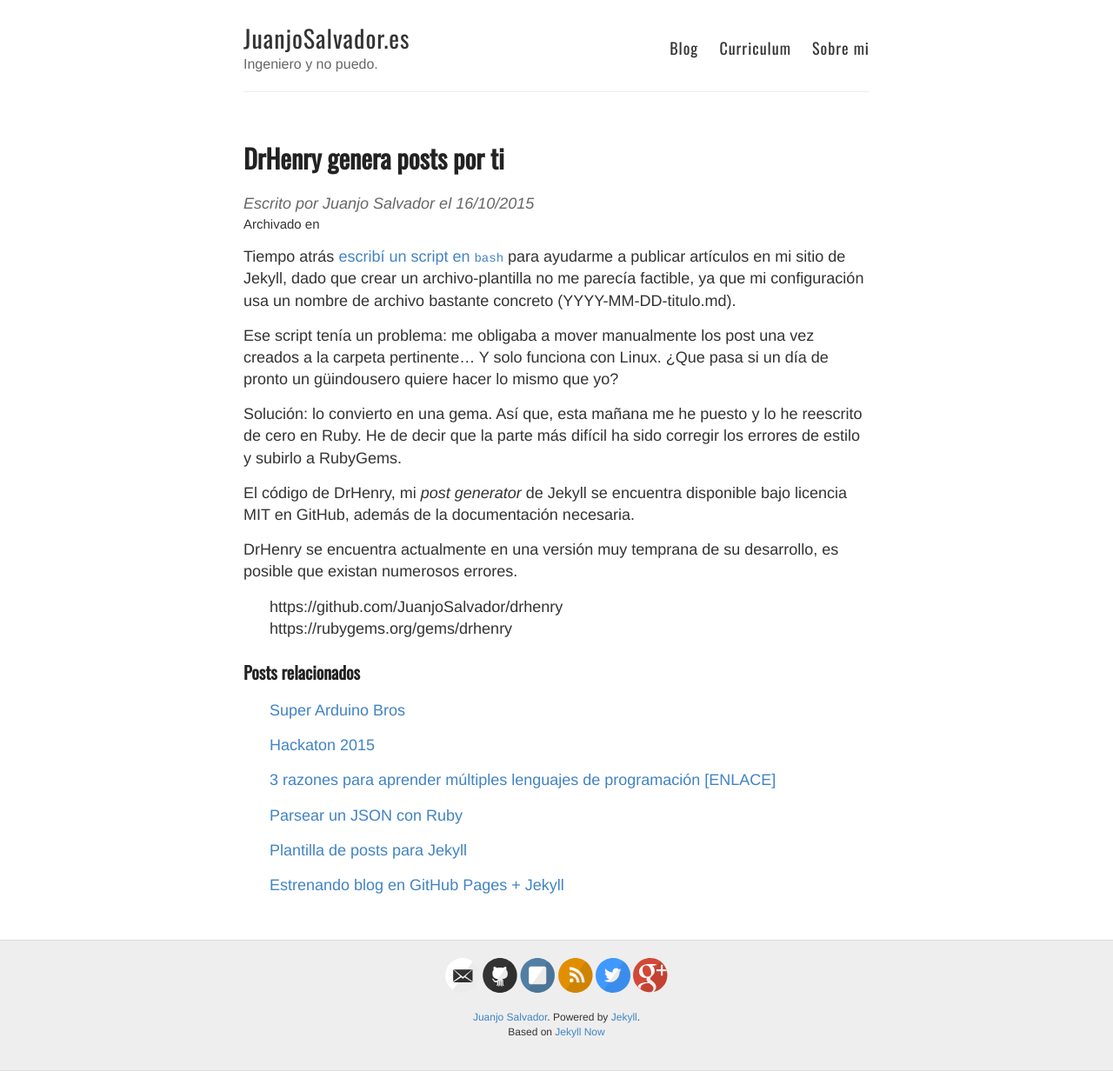
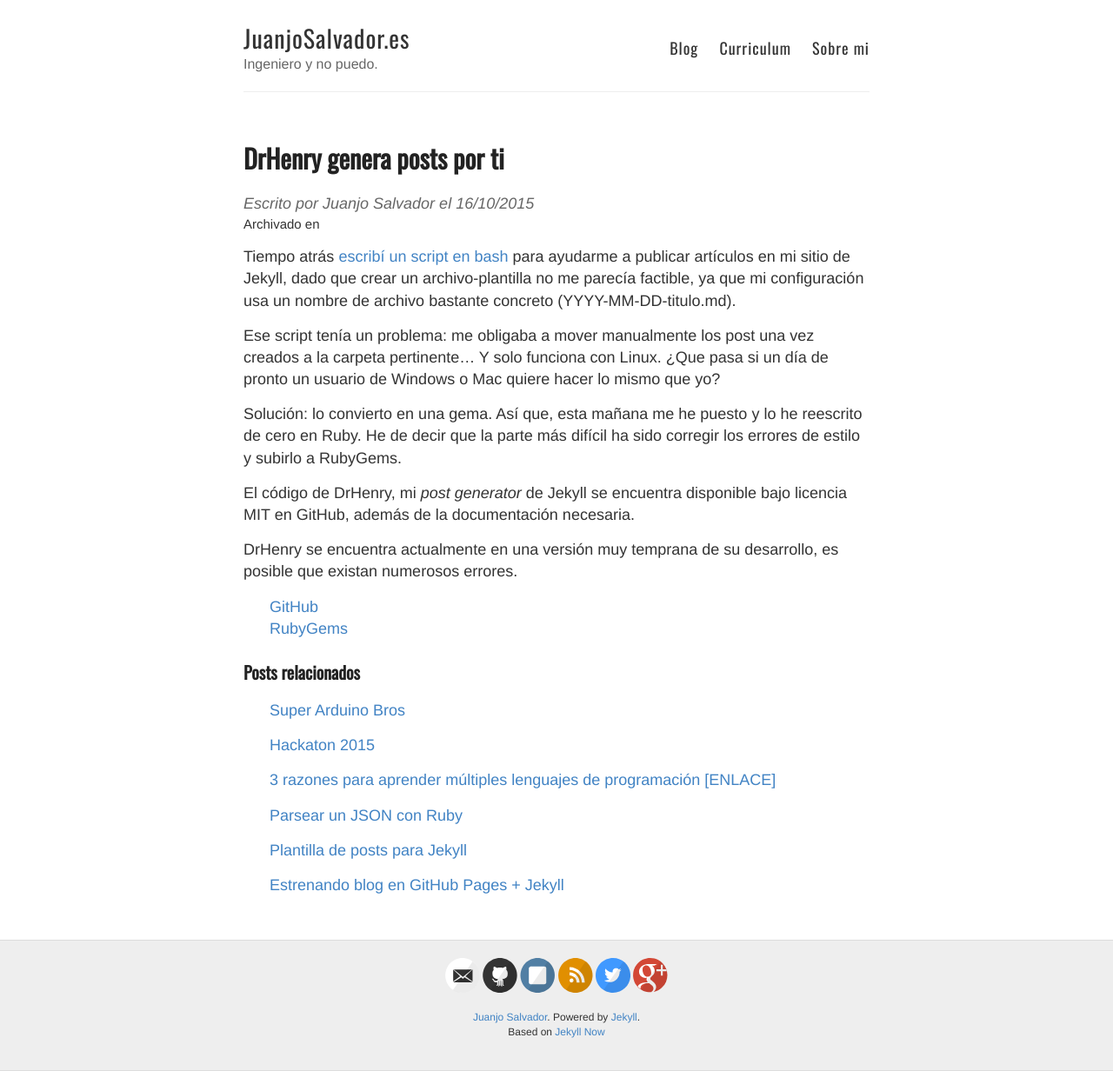
Before and after one commit to JuanjoSalvador/blog, a Jekyll site: the page built from _posts/2015-10-16-DrHenry-genera-posts-por-ti.md, in a window 1280 px wide. Shown: the whole page at 87% size. Built offline with Jekyll 4.4.1, drawn with Linux system fonts in a browser that asks for light colours; Markdown is read by kramdown in place of the engine named in the settings; comment, search, counter and statistics services are not loaded.

Commit message:
Update 2015-10-16-DrHenry-genera-posts-por-ti.md

```diff
--- a/_posts/2015-10-16-DrHenry-genera-posts-por-ti.md
+++ b/_posts/2015-10-16-DrHenry-genera-posts-por-ti.md
@@ -3,9 +3,9 @@
 title: DrHenry genera posts por ti # Nombre generado automáticamente
 ---
 
-Tiempo atrás [escribí un script en `bash`](https://gist.github.com/JuanjoSalvador/9669022d8e3f59ab7a4f) para ayudarme a publicar artículos en mi sitio de Jekyll, dado que crear un archivo-plantilla no me parecía factible, ya que mi configuración usa un nombre de archivo bastante concreto (YYYY-MM-DD-titulo.md).
+Tiempo atrás [escribí un script en bash](https://gist.github.com/JuanjoSalvador/9669022d8e3f59ab7a4f) para ayudarme a publicar artículos en mi sitio de Jekyll, dado que crear un archivo-plantilla no me parecía factible, ya que mi configuración usa un nombre de archivo bastante concreto (YYYY-MM-DD-titulo.md).
 
-Ese script tenía un problema: me obligaba a mover manualmente los post una vez creados a la carpeta pertinente... Y solo funciona con Linux. ¿Que pasa si un día de pronto un güindousero quiere hacer lo mismo que yo?
+Ese script tenía un problema: me obligaba a mover manualmente los post una vez creados a la carpeta pertinente... Y solo funciona con Linux. ¿Que pasa si un día de pronto un usuario de Windows o Mac quiere hacer lo mismo que yo?
 
 Solución: lo convierto en una gema. Así que, esta mañana me he puesto y lo he reescrito de cero en Ruby. He de decir que la parte más difícil ha sido corregir los errores de estilo y subirlo a RubyGems.
 
```
Also changed, not shown: other parts of _posts/2015-10-16-DrHenry-genera-posts-por-ti.md (+2 -2 lines).
